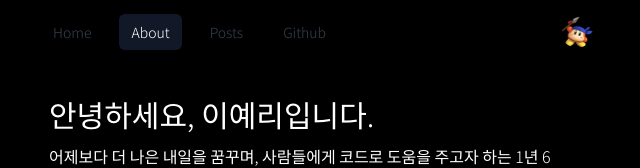
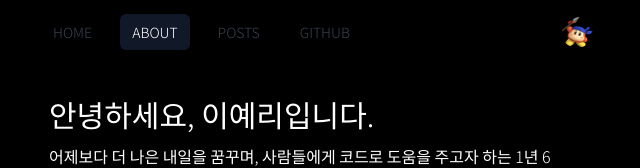
Before and after one commit to Yaerhee/yaerhee-blog, a Next.js app: page /about in a window 1280 px wide. Shown: the top 168 px of the page, without its empty margins (335-975 px from the left). Built offline with nearby package versions, Linux system fonts and the light colour scheme.

Commit message:
Navbar menu name modify & sticky

```diff
--- a/components/Navbar.tsx
+++ b/components/Navbar.tsx
@@ -4,10 +4,10 @@ import Image from 'next/image'
 import React, {useEffect, useState} from "react";
 
 const siteMap = [
-    { href: '/', name: 'Home' },
-    { href: '/about', name: 'About' },
-    { href: '/posts', name: 'Posts' },
-    { href: 'https://github.com/yaerhee', name: 'Github' },
+    { href: '/', name: 'HOME' },
+    { href: '/about', name: 'ABOUT' },
+    { href: '/posts', name: 'POSTS' },
+    { href: 'https://github.com/yaerhee', name: 'GITHUB' },
 ]
 
 const classNames = (...classes: string[]) => {
@@ -46,8 +46,8 @@ export default function Navbar() {
 
     return (
         <>
-            <nav>
-                <div className="w-1/2 mx-auto max-w-7xl px-2 sm:px-6 lg:px-8">
+            <nav className="sticky top-0 w-full bg-black">
+                <div className="w-1/2 mx-auto sm:px-6 lg:px-8">
                     <div className="relative flex h-16 items-center justify-between">
                         <div className="flex flex-1 items-center justify-center sm:items-stretch sm:justify-start">
                             <div className="hidden sm:ml-6 sm:block">
```
